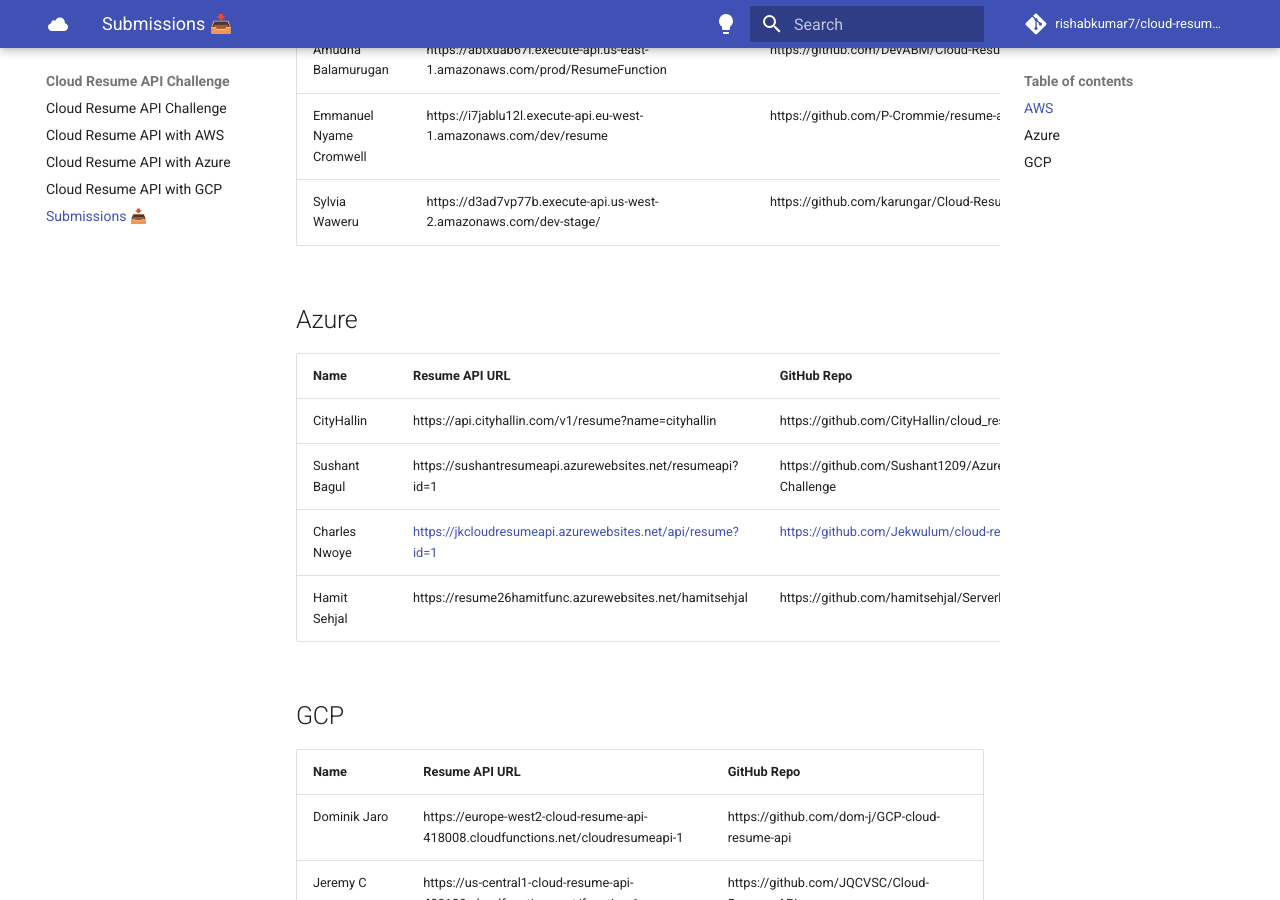
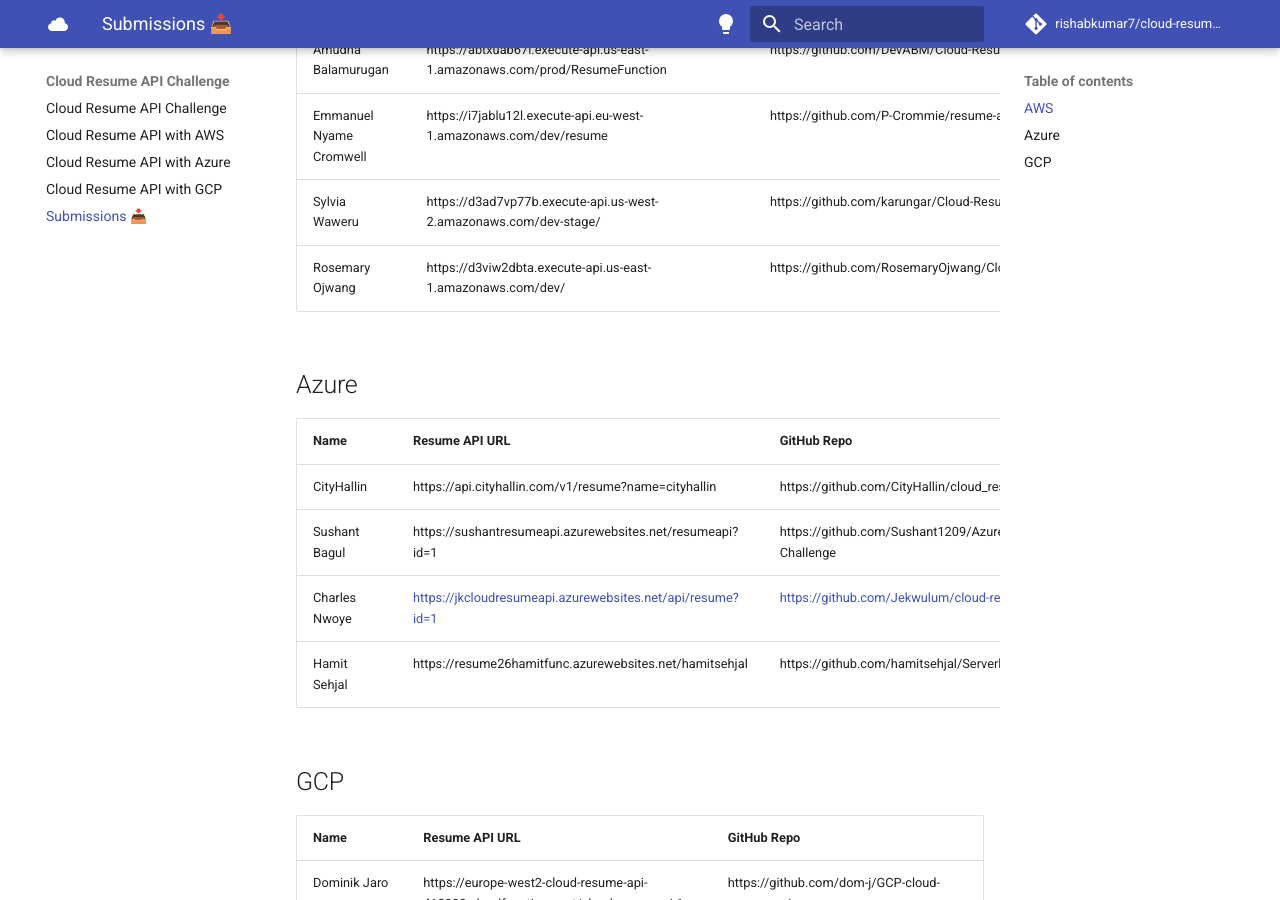
Before and after one commit to rishabkumar7/cloud-resume-api, an MkDocs documentation site: the page built from docs/submissions.md, in a window 1280 px wide and 900 px high, scrolled down 1345 px. Built offline with MkDocs 1.6.1 and Material for MkDocs 9.7.7, drawn with Linux system fonts in a browser that asks for light colours; comment, search, counter and statistics services are not loaded.

Commit message:
project submission-Rosemary Ojwang

```diff
--- a/docs/submissions.md
+++ b/docs/submissions.md
@@ -24,6 +24,7 @@
 | Amudha Balamurugan | https://abtxuab67i.execute-api.us-east-1.amazonaws.com/prod/ResumeFunction | https://github.com/DevABM/Cloud-Resume-API-Challenge  |
 | Emmanuel Nyame Cromwell | https://i7jablu12l.execute-api.eu-west-1.amazonaws.com/dev/resume | https://github.com/P-Crommie/resume-api |
 | Sylvia Waweru | https://d3ad7vp77b.execute-api.us-west-2.amazonaws.com/dev-stage/ | https://github.com/karungar/Cloud-Resume-API- |
+| Rosemary Ojwang | https://d3viw2dbta.execute-api.us-east-1.amazonaws.com/dev/ | https://github.com/RosemaryOjwang/Cloud-Resume-API |
 
 
 ## Azure
```
